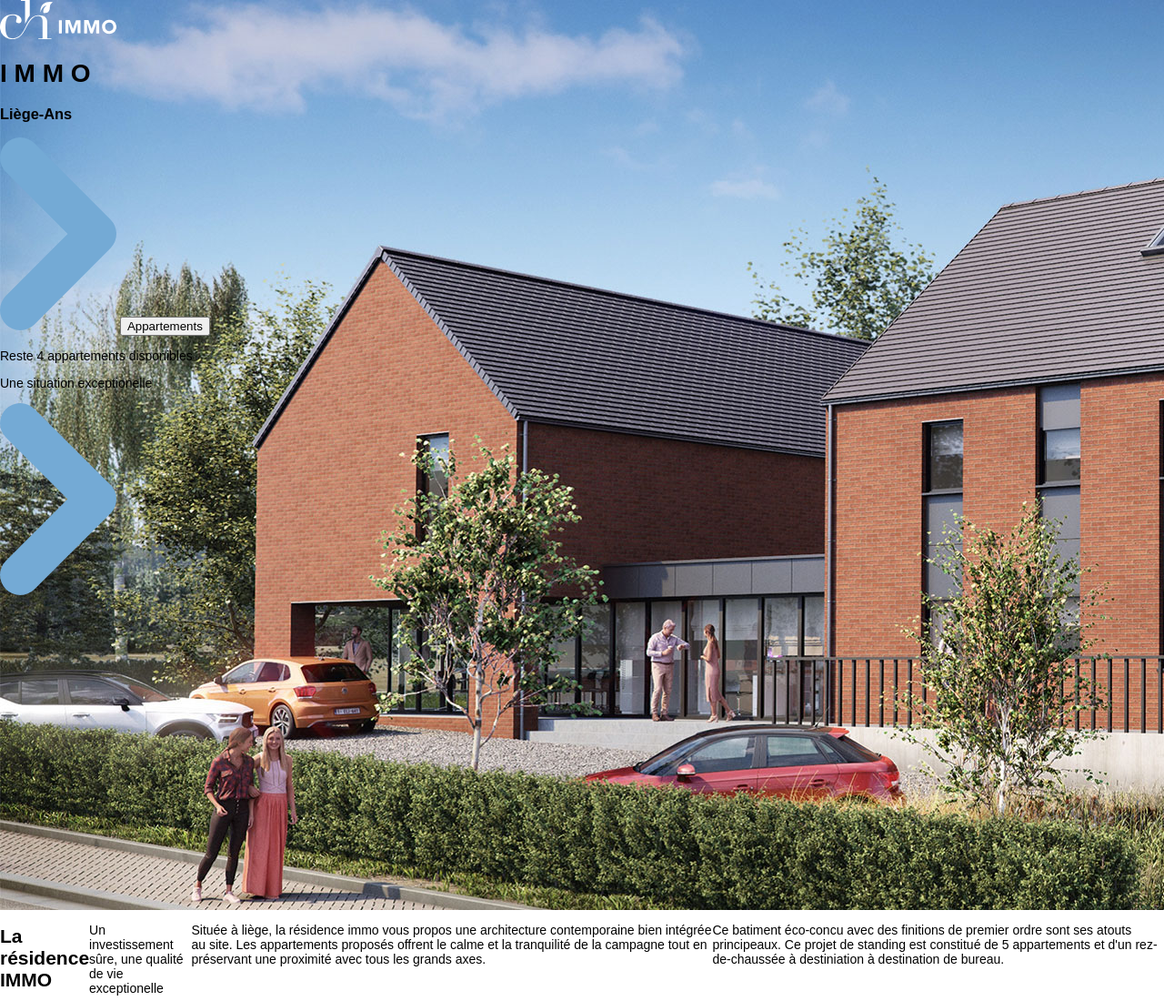
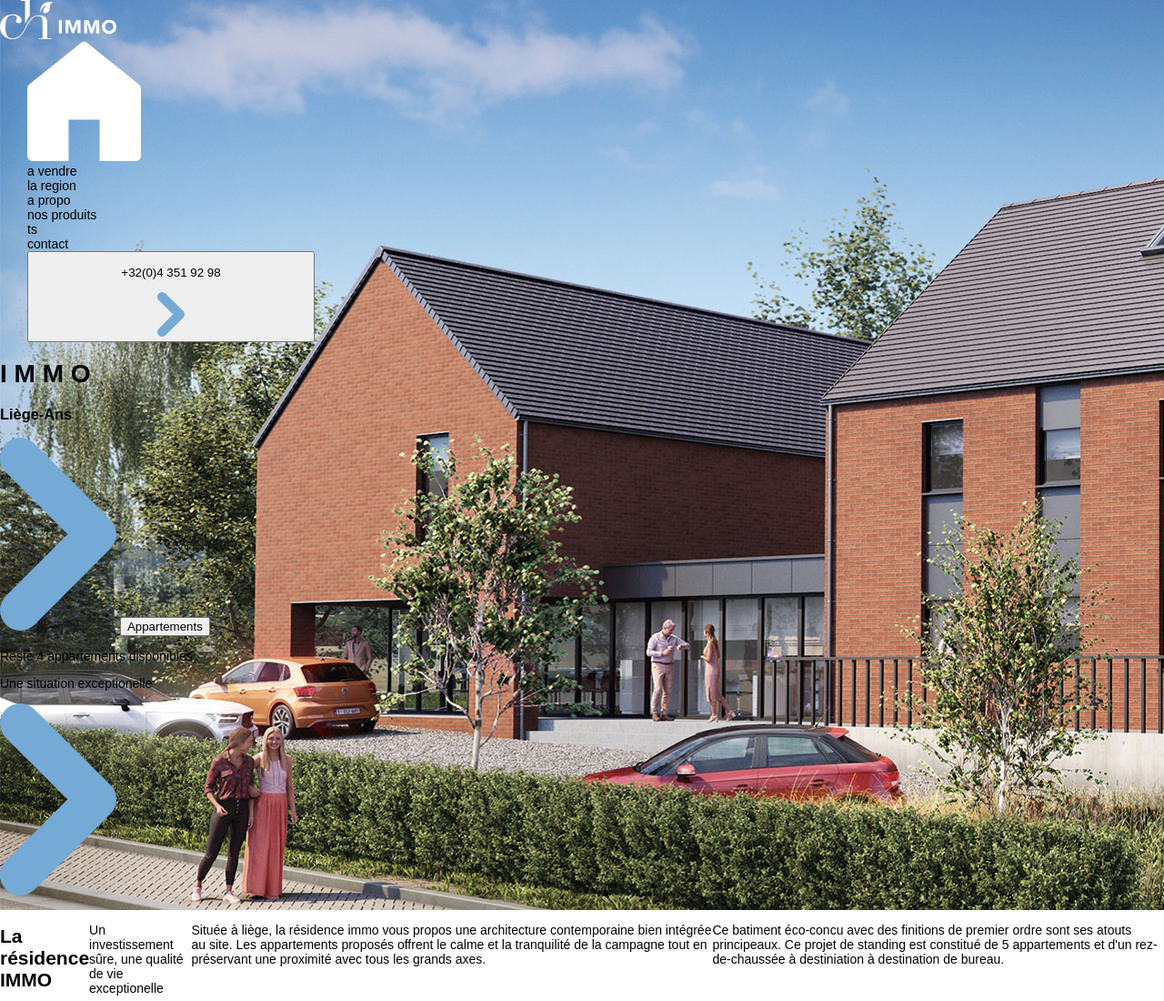
Before and after one commit to cedrickevers/Int-gration-Statique-CHIMMO-, a plain HTML site: page index.html in a window 1280 px wide. Shown: the top 1100 px of the page at 91% size. Drawn offline with Linux system fonts and the light colour scheme.

Commit message:
html correction add on nav lit

```diff
--- a/css/index.css
+++ b/css/index.css
@@ -46,3 +46,8 @@ header{
 
 
 }
+
+/* ==================================================
+ * #MB VIEW
+ * ==================================================
+*/
--- a/index.html
+++ b/index.html
@@ -8,29 +8,31 @@
 <body>
 	<header>
 		<div><img src="svg/logo.svg"></div>
+		<nav></nav>
 		<nav>
-			<ul>
+			<ul class="">
 				<li>
+			<div><a href=""><img src="svg/home-minimal.svg"></a></div>
 					<a href=""></a>
 				</li>
 				<li>
-					<a href=""></a>
+					<a href=""> a vendre</a>
 				</li>
 				<li>
-					<a href=""></a>
+					<a href="">la region</a>
 				</li>
 				<li>
-					<a href=""></a>
+					<a href=""> a propo</a>
 				</li>
 				<li>
-					<a href=""></a>
+					<a href="">nos produits</a>
+				</li>ts
+				<li>
+					<a href=""> contact</a>
 				</li>
-				<li>
-					<a href=""></a>
-				</li>
-				<li>
-					<a href=""></a>
-				</li>
+				<button>
+					<a href=""><p>+32(0)4 351 92 98</p><img src="svg/tiret-li.svg"></a>
+				</button>
 			</ul>
 		</nav>
 		<div class="header-pub">
```
